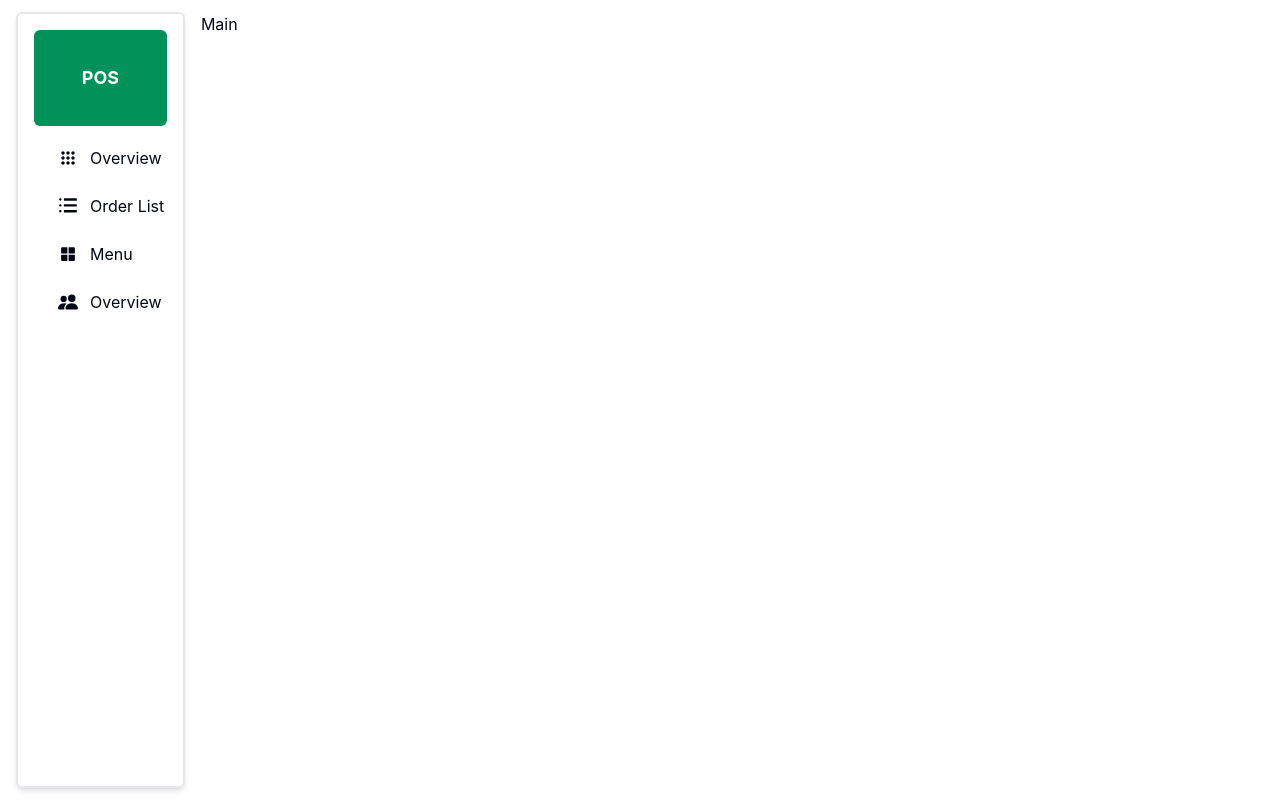
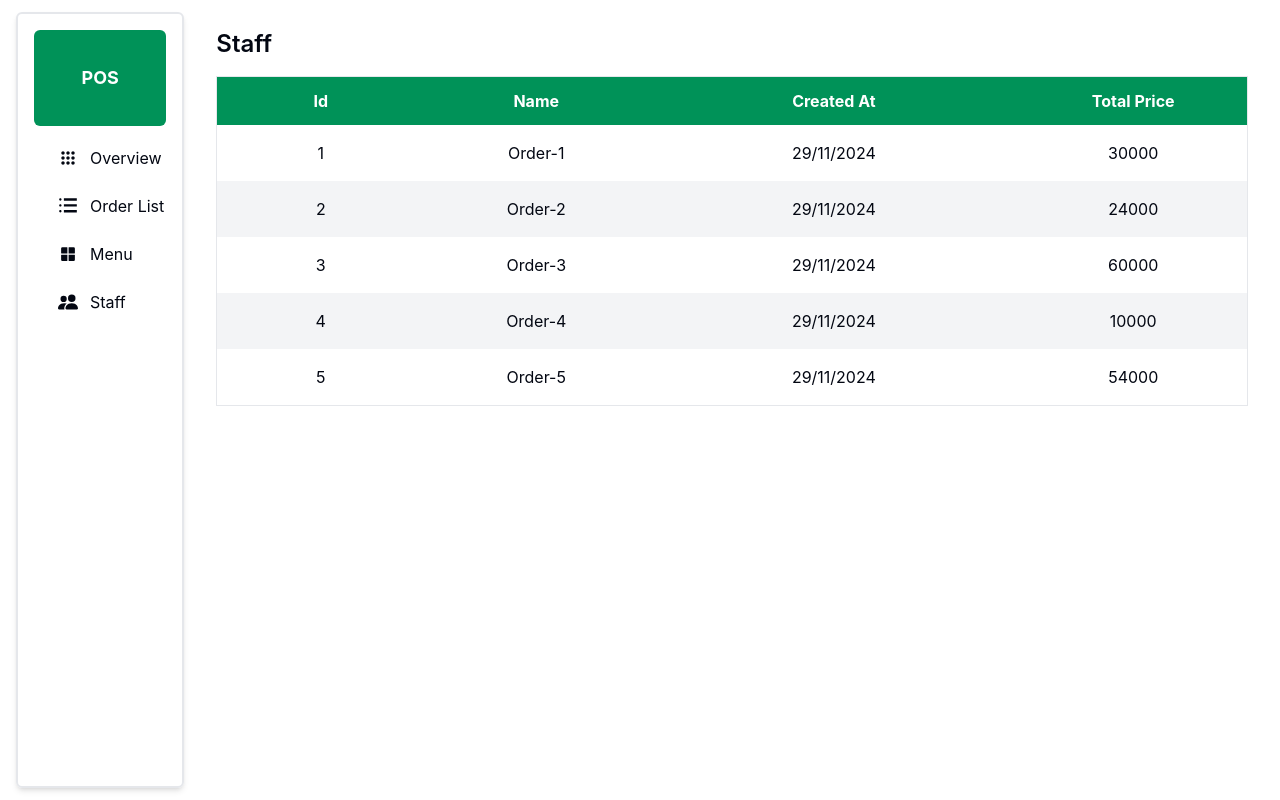
Before and after one commit to SawLinThant/restaurant-pos, a React (Vite) app: page /dashboard/staff in a window 1280 px wide. Built offline with nearby package versions, Linux system fonts and the light colour scheme.

Commit message:
add custom table

```diff
--- a/package.json
+++ b/package.json
@@ -12,6 +12,7 @@
   "dependencies": {
     "@radix-ui/react-slot": "^1.1.0",
     "@reduxjs/toolkit": "^2.3.0",
+    "@tanstack/react-table": "^8.20.5",
     "class-variance-authority": "^0.7.0",
     "clsx": "^2.1.1",
     "lucide-react": "^0.455.0",
--- /dev/null
+++ b/src/components/Dashboard/MainContent/Menu.tsx
@@ -0,0 +1,10 @@
+const Menu = () => {
+    return(
+        <div className="w-full h-full flex flex-col gap-4">
+            <div className="w-full flex items-center justify-start">
+                <h2 className="font-semibold text-2xl">Menu</h2>
+            </div>
+        </div>
+    )
+}
+export default Menu;
--- /dev/null
+++ b/src/components/Dashboard/MainContent/OrderList.tsx
@@ -0,0 +1,10 @@
+const OrderList = () => {
+    return(
+        <div className="w-full h-full flex flex-col gap-4">
+            <div className="w-full flex items-center justify-start">
+                <h2 className="font-semibold text-2xl">Order Lists</h2>
+            </div>
+        </div>
+    )
+}
+export default OrderList;
--- /dev/null
+++ b/src/components/Dashboard/MainContent/Overview.tsx
@@ -0,0 +1,10 @@
+const Overview = () => {
+    return(
+        <div className="w-full h-full flex flex-col gap-4">
+            <div className="w-full flex items-center justify-start">
+                <h2 className="font-semibold text-2xl">Overview</h2>
+            </div>
+        </div>
+    )
+}
+export default Overview;
--- /dev/null
+++ b/src/components/Dashboard/MainContent/Staff.tsx
@@ -0,0 +1,49 @@
+import CustomTable from "@/components/common/customtable";
+import { ORDER_COLUMN } from "@/components/common/customtable/columns";
+
+const dummyData = [
+    {
+        id: "1",
+        name: "Order-1",
+        created_at: "29/11/2024",
+        price: 30000
+    },
+    {
+        id: "2",
+        name: "Order-2",
+        created_at: "29/11/2024",
+        price: 24000
+    },
+    {
+        id: "3",
+        name: "Order-3",
+        created_at: "29/11/2024",
+        price: 60000
+    },
+    {
+        id: "4",
+        name: "Order-4",
+        created_at: "29/11/2024",
+        price: 10000
+    },
+    {
+        id: "5",
+        name: "Order-5",
+        created_at: "29/11/2024",
+        price: 54000
+    },
+]
+
+const Staff = () => {
+    return(
+        <div className="w-full h-full flex flex-col gap-4">
+            <div className="w-full flex items-center justify-start">
+                <h2 className="font-semibold text-2xl">Staff</h2>
+            </div>
+            <div className="w-full">
+                <CustomTable column={ORDER_COLUMN()} tableData={dummyData}/>
+            </div>
+        </div>
+    )
+}
+export default Staff;
--- /dev/null
+++ b/src/components/Dashboard/MainContent/index.ts
@@ -0,0 +1,4 @@
+export {default as Overview} from "./Overview"
+export {default as Staff} from "./Staff"
+export {default as Menu} from "./Menu"
+export {default as OrderList} from "./OrderList"
--- /dev/null
+++ b/src/components/common/customtable/columns.tsx
@@ -0,0 +1,49 @@
+import { createColumnHelper } from "@tanstack/react-table";
+//import { FaRegEdit } from "react-icons/fa";
+
+const columnHelper = createColumnHelper();
+
+export const ORDER_COLUMN = () => [
+    columnHelper.accessor("id", {
+        cell: (info) => <span>{info.getValue()}</span>,
+        header: () => <span className="">Id</span>,
+      }),
+  columnHelper.accessor("name", {
+    cell: (info) => <span>{info.getValue()}</span>,
+    header: () => <span className="">Name</span>,
+  }),
+  columnHelper.accessor("created_at", {
+    cell: (info) => <span>{info.getValue()}</span>,
+    header: () => <span className="column-head">Created At</span>,
+  }),
+  columnHelper.accessor("price", {
+    cell: (info) => <span>{info.getValue()}</span>,
+    header: () => <span className="column-head">Total Price</span>,
+  }),
+//   columnHelper.accessor("created_at", {
+//     cell: (info) => {
+//       const date = new Date(info.getValue());
+//       const formattedDate = `${date.toLocaleDateString()} ${date.toLocaleTimeString(
+//         [],
+//         { hour: "2-digit", minute: "2-digit" }
+//       )}`;
+//       return <span>{formattedDate}</span>;
+//     },
+//     header: () => <span className="">Member Since</span>,
+//   }),
+//   columnHelper.accessor("id", {
+//     cell: (info) => (
+//       <button
+//         className="flex w-full flex-row items-center justify-center gap-2 border-none bg-transparent hover:cursor-pointer text-blue-500"
+//         onClick={() => {
+//           navigate(
+//             `/dashboard/customerlists/customerdetail/${info.getValue()}`
+//           );
+//         }}
+//       >
+//         <p>Detail</p> <FaRegEdit />
+//       </button>
+//     ),
+//     header: () => <span className="column-head"></span>,
+//   }),
+];
--- /dev/null
+++ b/src/components/common/customtable/index.tsx
@@ -0,0 +1,50 @@
+import { flexRender, getCoreRowModel, useReactTable } from "@tanstack/react-table";
+import clsx from "clsx";
+
+interface TableProps {
+    column: any,
+    tableData: any
+}
+
+const CustomTable  = ({column,tableData}:TableProps) => {
+
+    const table = useReactTable({
+        columns: column? column : [],
+        getCoreRowModel: getCoreRowModel(),
+        data: tableData
+    })
+    return(
+        <div className="w-full flex flex-col">
+            <table className="w-full border">
+                <thead className="w-full h-12 bg-secondary text-white">
+                    {table.getHeaderGroups().map((headerGroup) => (
+                        <tr key={headerGroup.id}>
+                            {headerGroup.headers.map((header) => (
+                                <th key={header.id} scope="col" className="w-12">
+                                    {header.placeholderId ? null : flexRender(
+                                        header.column.columnDef.header,
+                                        header.getContext()
+                                    )}
+                                </th>
+                            ))}
+                        </tr>
+                    ))}
+                </thead>
+                <tbody>
+                    {table.getRowModel()?.rows?.map((row,index) => (
+                        <tr className={clsx("",{
+                            "bg-gray-100": (index % 2) !== 0
+                        })} key={index}>
+                            {row.getVisibleCells().map((cell) => (
+                                <td key={cell.id} className="text-center py-4">
+                                    {flexRender(cell.column.columnDef.cell, cell.getContext())}
+                                </td>
+                            ))}
+                        </tr>
+                    ))}
+                </tbody>
+            </table>
+        </div>
+    )
+}
+export default CustomTable;
--- /dev/null
+++ b/src/components/common/pagination/index.tsx
@@ -0,0 +1,58 @@
+import { useNavigate, useSearchParams } from "react-router-dom";
+
+const Pagination = ({ total_pages, queryParams }: any) => {
+  const navigate = useNavigate();
+  const [searchParams] = useSearchParams();
+  const currentPage = parseInt(searchParams.get("pageno") || "1");
+  const totalPages = total_pages;
+
+  const updateQueryParams = (newParams: Record<string, any>) => {
+    const updatedParams = new URLSearchParams(searchParams);
+    Object.entries(newParams).forEach(([key, value]) => {
+      if (value !== null && value !== undefined && value !== "") {
+        updatedParams.set(key, String(value));
+      } else {
+        updatedParams.delete(key);
+      }
+    });
+
+    navigate({
+      search: updatedParams.toString(),
+    });
+  };
+
+  const nextBtnHandler = () => {
+    if (currentPage < totalPages){
+        updateQueryParams({
+          ...queryParams,
+          pageno: (currentPage + 1).toString()
+        })
+    }
+  };
+
+  const previousBtnHandler = () => {
+    if(currentPage > 1){
+      updateQueryParams({
+        ...queryParams,
+        pageno: (currentPage - 1).toString()
+      })
+    }
+  };
+
+  return (
+    <div className="flex flex-row gap-4">
+      <button onClick={() => previousBtnHandler} className="font-bold">
+        Prev
+      </button>
+      <div className="flex flex-row gap-2">
+        <p className="text-lg">{currentPage}</p>
+        <span>/</span>
+        <p className="font-serif text-lg">{totalPages}</p>
+      </div>
+      <button onClick={() => nextBtnHandler} className="font-bold">
+        Next
+      </button>
+    </div>
+  );
+};
+export default Pagination;
--- a/src/lib/constants/Routes.tsx
+++ b/src/lib/constants/Routes.tsx
@@ -31,8 +31,8 @@ export const AdminRoutes:Routeprops[] = [
     },
     {
         id: 4,
-        label:'Overview',
-        path: 'overview',
+        label:'Staff',
+        path: 'staff',
         icon: <BsPeopleFill size={20}/>
     },
 ]
--- a/src/pages/Dashboard/Main.tsx
+++ b/src/pages/Dashboard/Main.tsx
@@ -1,14 +1,22 @@
+import { Menu, OrderList, Overview, Staff } from "@/components/Dashboard/MainContent";
 import Sidebar from "@/components/Dashboard/Sidebar";
-
+import { Route, Routes } from "react-router-dom";
 
 const MainScreen = () => {
-    return(
-        <div className="w-screen h-screen overflow-hidden p-4 flex flex-row gap-4 items-center">
-            <Sidebar/>
-            <div className="w-full h-[97vh]">
-                Main
-            </div>
+  return (
+    <div className="w-screen h-screen overflow-hidden p-4 flex flex-row gap-4 items-center">
+      <Sidebar />
+      <div className="w-full h-[97vh] flex items-center justify-center p-4">
+        <div className="w-full h-full overflow-y-auto">
+            <Routes>
+                <Route path="*" element={<Overview/>}/>
+                <Route path="staff" element={<Staff/>}/>
+                <Route path="menu" element={<Menu/>}/>
+                <Route path="orderlist" element={<OrderList/>}/>
+            </Routes>
         </div>
-    )
-}
+      </div>
+    </div>
+  );
+};
 export default MainScreen;
```
Also changed, not shown: 1 other file (tests, documents, lock files or other folders).
